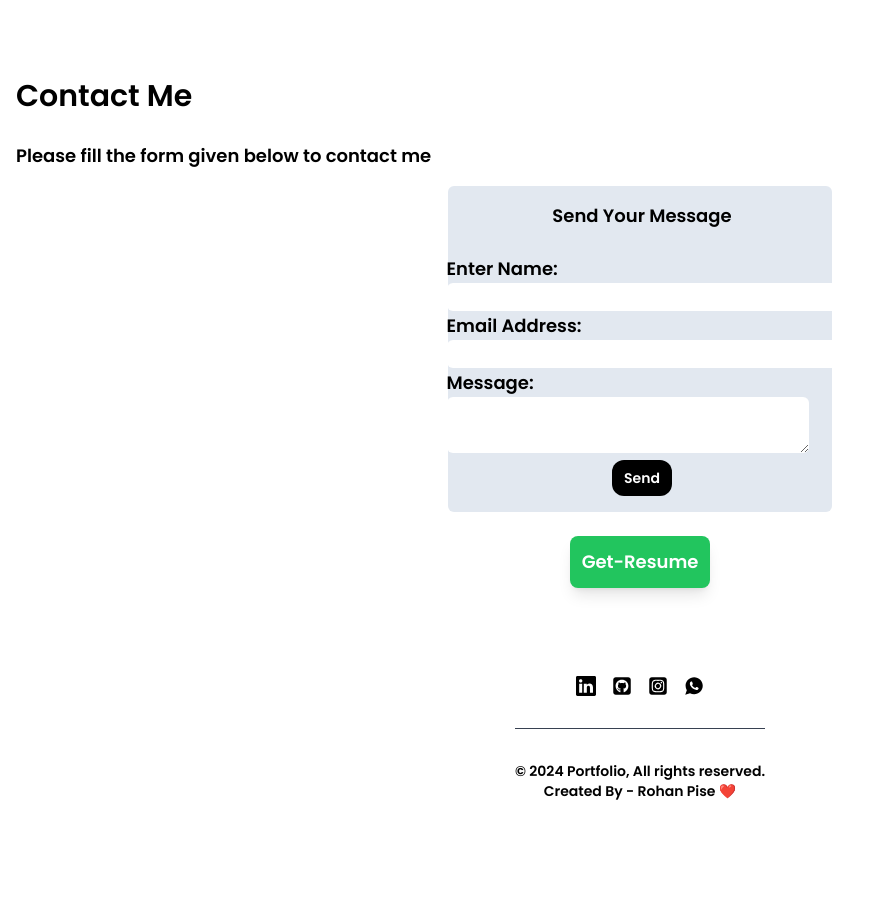
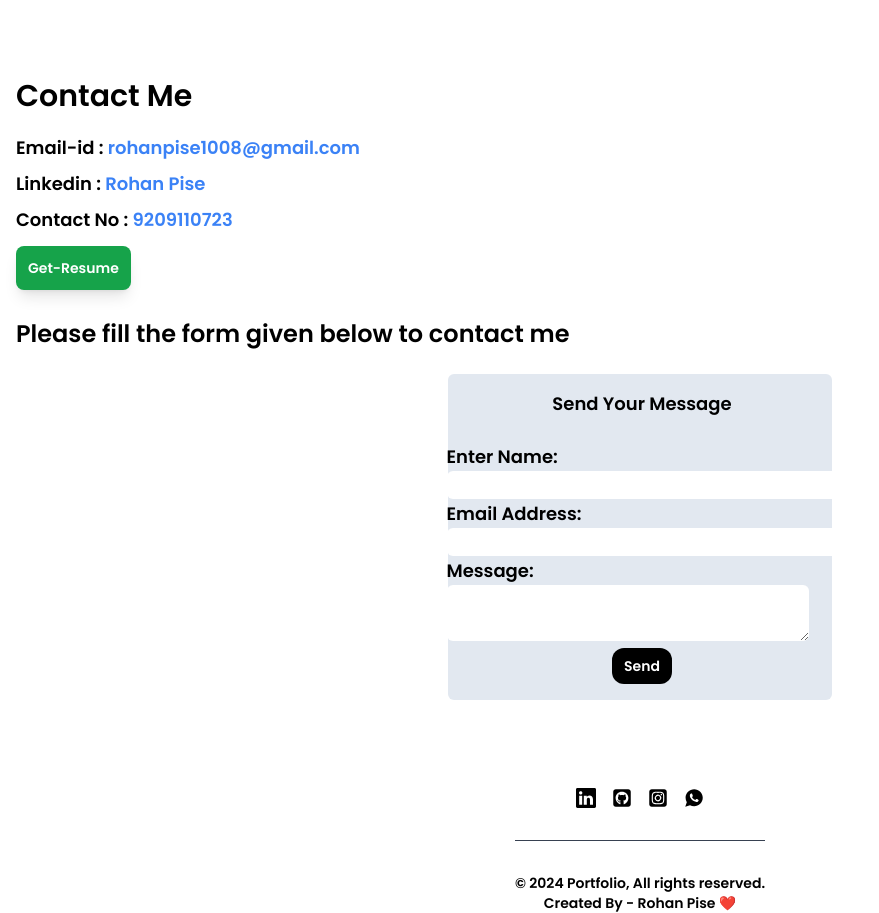
Before and after one commit to Rohan-Pise/PORTFOLIO-APP, a React (Vite) app in the folder Frontend/Portfolio/: page / in a window 1280 px wide. Shown: the part 3820-4733 px from the top of the page, without its empty margins (0-879 px from the left). Before the commit the page ends 4621 px from the top, so only its background shows below. Built offline with nearby package versions, Linux system fonts and the light colour scheme.

Commit message:
added contacts

```diff
--- a/Frontend/Portfolio/src/components/Contacts.jsx
+++ b/Frontend/Portfolio/src/components/Contacts.jsx
@@ -33,7 +33,22 @@ function Contacts() {
     <div name='Contact'
      className="w-full px-4 py-2 md:px-15  md:items-center  h-auto my-20  ">
     <h1 className='text-3xl mb-5'>Contact Me</h1>
-    <span className='text-lg'>Please fill the form given below to contact me</span>
+
+    <p className='text-lg mb-2'> <span className=''>Email-id</span> : <a href="mailto:rohanpise1008@gmail.com"
+    target='_blank'><span className='text-blue-500 hover:underline'>rohanpise1008@gmail.com</span></a></p>
+
+ <p className='text-lg mb-2'> <span className=''>Linkedin</span> : <a href="https://linkedin.com/in/rohan-pise-1b7b80244"
+ target='_blank'>     <span className='text-blue-500 hover:underline'>Rohan Pise</span></a></p>
+
+<p className='text-lg mb-2'> <span className=''>Contact No</span> : <a href="tel:+919209110723"
+ target='_blank'>     <span className='text-blue-500 '>9209110723</span></a></p>
+
+{/* Button */}
+<button onClick={()=>window.open('https://drive.google.com/file/d/1ZxzOGCL489cjkRyNPVPiYQX0L7BhLMeV/view?usp=sharing','_blank')} className='text-sm p-3 bg-green-600 text-white hover:bg-green-700 shadow-lg rounded-lg mt-1 mb-3'>Get-Resume</button>
+
+{/*form start */}
+
+    <p className='text-2xl mt-4 mb-2'>Please fill the form given below to contact me</p>
     <div className='text-lg flex flex-col  items-center'>
       <form
       onSubmit={handleSubmit(onSubmit)}
@@ -77,7 +92,7 @@ function Contacts() {
         </div>
         <button type='submit' className='bg-black text-white rounded-xl px-3 py-2 hover:bg-slate-700 duration-300'>Send</button>
       </form>
-      <button onClick={()=>window.open('https://drive.google.com/file/d/1ZxzOGCL489cjkRyNPVPiYQX0L7BhLMeV/view?usp=sharing','_blank')} className='text-lg p-3 bg-green-500 text-white hover:bg-green-700 shadow-lg rounded-lg mt-6'>Get-Resume</button>
+
     </div>
 
     </div>
```
